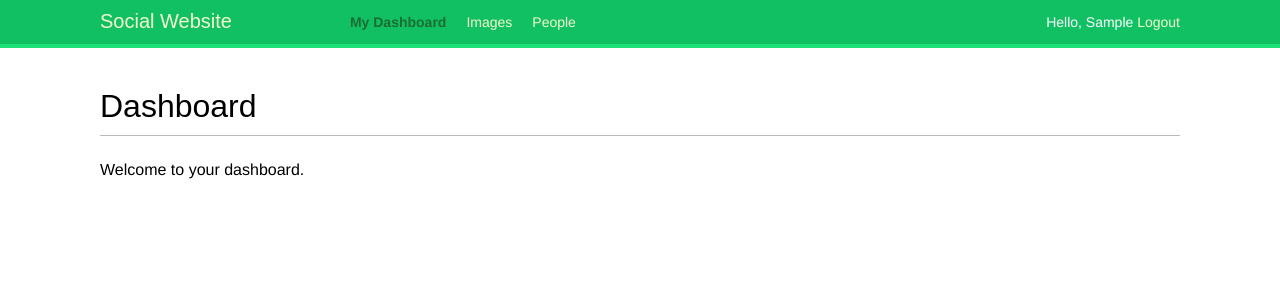
After one commit to jongseong-dev/social-website, a Django app: page /account/ in a window 1280 px wide. The commit adds this page. Shown: the top 300 px of the page. Run offline with Django 4.2, Linux system fonts and the light colour scheme; the visitor is signed in with stand-in values (Sample User, id 1); some web fonts are replaced.

Commit message:
feat(templates): dashboard templates 추가 & base.html 수정

```diff
--- /dev/null
+++ b/webapp/account/templates/account/dashboard.html
@@ -0,0 +1,6 @@
+{% extends "base.html" %}
+{% block title %}Dashboard{% endblock %}
+{% block content %}
+    <h1>Dashboard</h1>
+    <p>Welcome to your dashboard.</p>
+{% endblock %}
--- a/webapp/account/templates/base.html
+++ b/webapp/account/templates/base.html
@@ -8,6 +8,30 @@
 </head>
 <body>
     <div id="header">
+        <span class="logo">Social Website</span>
+        {% if request.user.is_authenticated %}
+            <ul class="menu">
+                <li {% if section == "dashboard" %} class="selected" {% endif %}>
+                    <a href="{% url "dashboard" %}">My Dashboard</a>
+                </li>
+                <li {% if section == "images" %} class="selected" {% endif %}>
+                    <a href="#">Images</a>
+                </li>
+                <li {% if section == "people" %} class="selected" {% endif %}>
+                    <a href="#">People</a>
+                </li>
+            </ul>
+        {% endif %}
+        <span class="user">
+            {% if request.user.is_authenticated %}
+                Hello, {{ request.user.first_name|default:request.user.username }}
+                <a href="{% url "logout" %}">Logout</a>
+            {% else %}
+                <a href="{% url "login" %}">Log-in</a>
+            {% endif %}
+        </span>
+    </div>
+    <div id="content">
         {% block content %}
         {% endblock %}
     </div>
```
